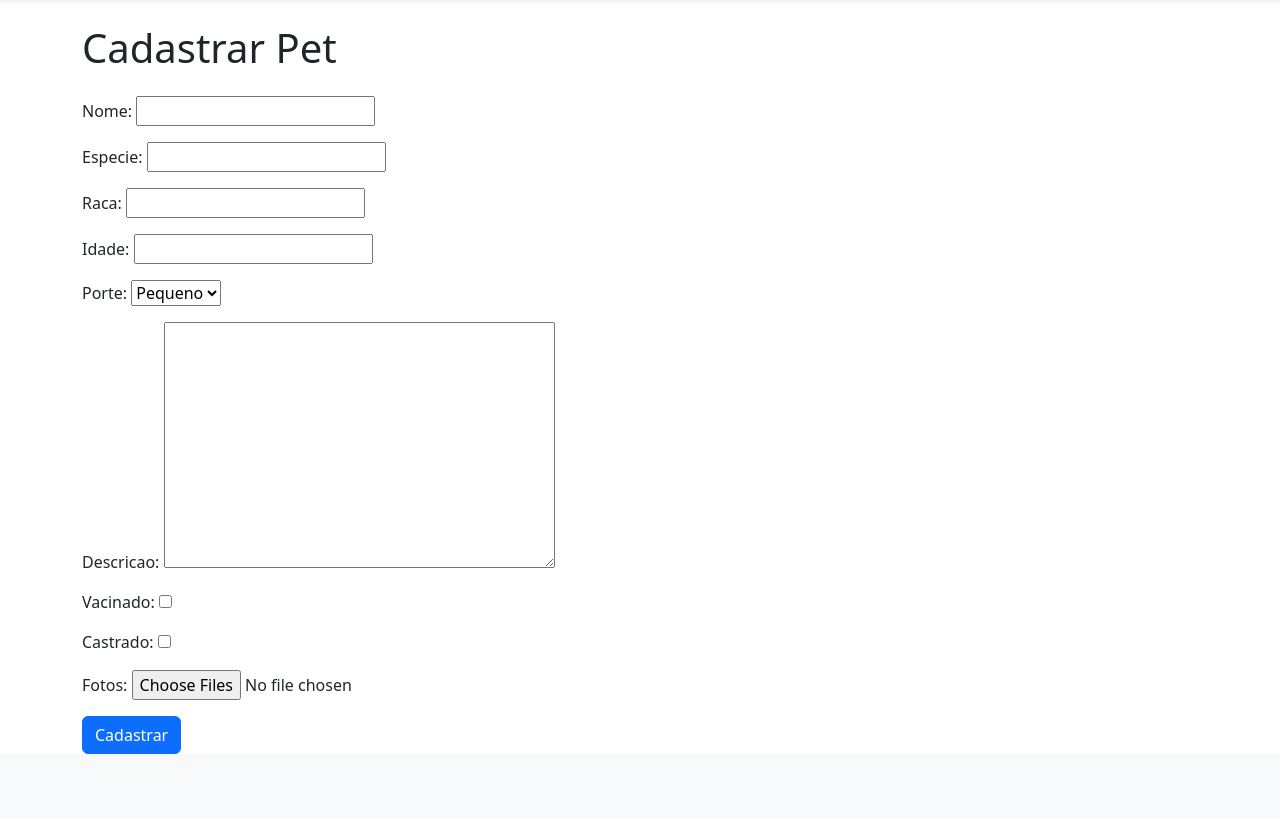
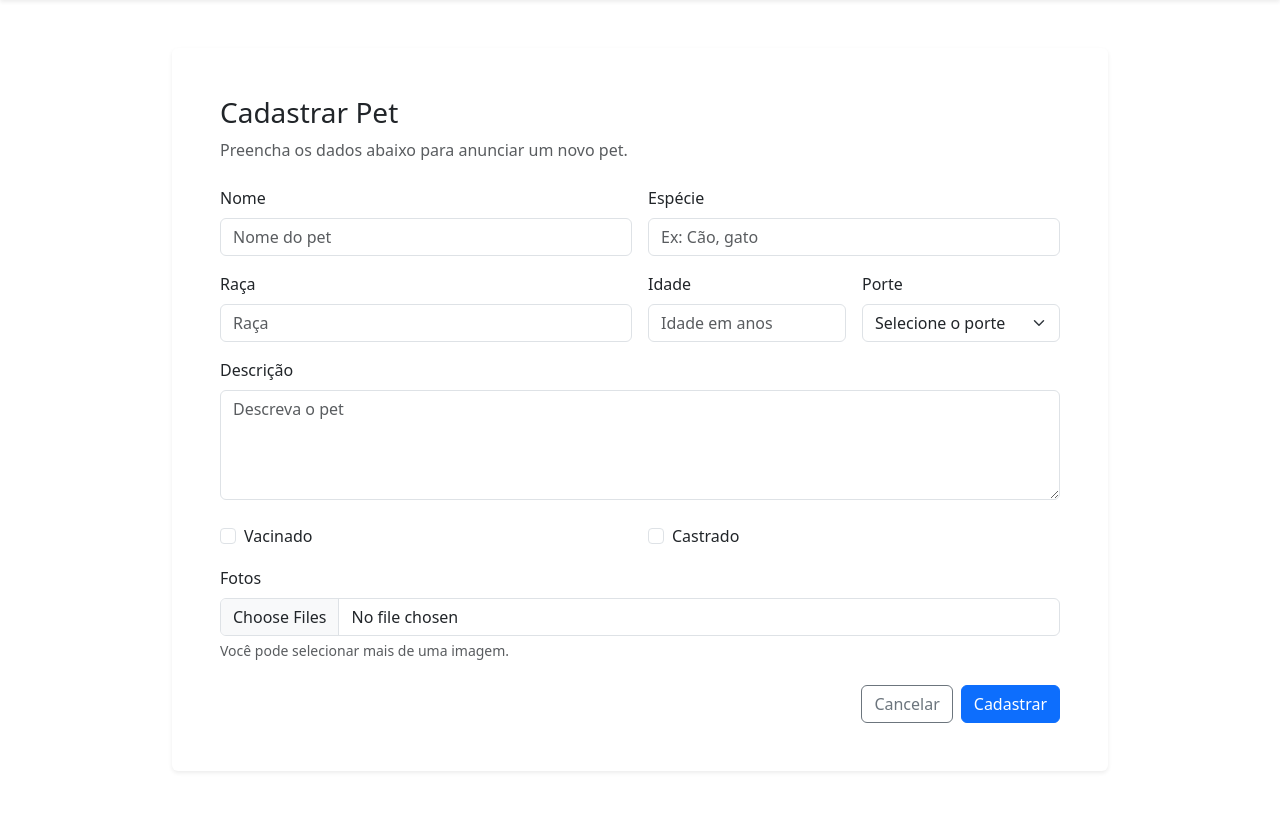
Before and after one commit to dionae1/django-checkpoint-01, a Django app: page /pets/novo/ in a window 1280 px wide. Shown: the part 56-875 px from the top of the page. Before the commit the page ends 810 px from the top, so only its background shows below. Run offline with Django 5.2, Linux system fonts and the light colour scheme; the visitor is signed in with stand-in values (Sample User, id 1); some libraries are stand-ins or nearby versions.

Commit message:
feat: adicionar melhorias visuais no forms do cadastro pet

```diff
--- a/adocao_pet/adocao/forms.py
+++ b/adocao_pet/adocao/forms.py
@@ -4,10 +4,16 @@ from django import forms
 class MultipleImageInput(forms.ClearableFileInput):
     allow_multiple_selected = True
 
+    def __init__(self, attrs=None):
+        default_attrs = {"class": "form-control", "multiple": True}
+        if attrs:
+            default_attrs.update(attrs)
+        super().__init__(attrs=default_attrs)
+
 
 class MultipleImageField(forms.FileField):
     def __init__(self, *args, **kwargs):
-        kwargs["widget"] = MultipleImageInput
+        kwargs["widget"] = MultipleImageInput()
         super().__init__(*args, **kwargs)
 
     def clean(self, data, initial=None):
@@ -20,18 +26,42 @@ class MultipleImageField(forms.FileField):
 
 
 class PetForm(forms.Form):
-    nome = forms.CharField(max_length=100)
-    especie = forms.CharField(max_length=100)
-    raca = forms.CharField(max_length=100)
-    idade = forms.IntegerField()
+    nome = forms.CharField(
+        max_length=100,
+        widget=forms.TextInput(attrs={"class": "form-control", "placeholder": "Nome do pet"}),
+    )
+    especie = forms.CharField(
+        max_length=100,
+        widget=forms.TextInput(attrs={"class": "form-control", "placeholder": "Ex: Cão, gato"}),
+    )
+    raca = forms.CharField(
+        max_length=100,
+        widget=forms.TextInput(attrs={"class": "form-control", "placeholder": "Raça"}),
+    )
+    idade = forms.IntegerField(
+        min_value=0,
+        widget=forms.NumberInput(attrs={"class": "form-control", "placeholder": "Idade em anos"}),
+    )
     porte = forms.ChoiceField(
         choices=[
+            ("", "Selecione o porte"),
             ("pequeno", "Pequeno"),
             ("médio", "Médio"),
             ("grande", "Grande"),
-        ]
+        ],
+        widget=forms.Select(attrs={"class": "form-select"}),
     )
-    descricao = forms.CharField(widget=forms.Textarea)
-    vacinado = forms.BooleanField(required=False)
-    castrado = forms.BooleanField(required=False)
+    descricao = forms.CharField(
+        widget=forms.Textarea(
+            attrs={"class": "form-control", "rows": 4, "placeholder": "Descreva o pet"}
+        )
+    )
+    vacinado = forms.BooleanField(
+        required=False,
+        widget=forms.CheckboxInput(attrs={"class": "form-check-input"}),
+    )
+    castrado = forms.BooleanField(
+        required=False,
+        widget=forms.CheckboxInput(attrs={"class": "form-check-input"}),
+    )
     fotos = MultipleImageField(required=False)
--- a/adocao_pet/adocao/templates/novo_pet.html
+++ b/adocao_pet/adocao/templates/novo_pet.html
@@ -20,11 +20,108 @@
 
     {% include 'nav.html' %}
 
-    <div class="container mt-4">
-        <h1 class="mb-4">Cadastrar Pet</h1>
-        <form method="post" enctype="multipart/form-data">
-            {% csrf_token %}
-            {{ form.as_p }}
-            <button type="submit" class="btn btn-primary">Cadastrar</button>
+    <div class="container py-5" style="max-width: 960px;">
+        <div class="card shadow-sm border-0">
+            <div class="card-body p-4 p-md-5">
+                <div class="mb-4">
+                    <h1 class="h3 mb-2">Cadastrar Pet</h1>
+                    <p class="text-muted mb-0">Preencha os dados abaixo para anunciar um novo pet.</p>
+                </div>
+
+                {% if form.non_field_errors %}
+                <div class="alert alert-danger">
+                    {{ form.non_field_errors }}
+                </div>
+                {% endif %}
+
+                <form method="post" enctype="multipart/form-data" novalidate>
+                    {% csrf_token %}
+
+                    <div class="row g-3">
+                        <div class="col-md-6">
+                            <label for="id_nome" class="form-label">Nome</label>
+                            {{ form.nome }}
+                            {% if form.nome.errors %}
+                            <div class="text-danger small">{{ form.nome.errors|join:", " }}</div>
+                            {% endif %}
+                        </div>
+
+                        <div class="col-md-6">
+                            <label for="id_especie" class="form-label">Espécie</label>
+                            {{ form.especie }}
+                            {% if form.especie.errors %}
+                            <div class="text-danger small">{{ form.especie.errors|join:", " }}</div>
+                            {% endif %}
+                        </div>
+
+                        <div class="col-md-6">
+                            <label for="id_raca" class="form-label">Raça</label>
+                            {{ form.raca }}
+                            {% if form.raca.errors %}
+                            <div class="text-danger small">{{ form.raca.errors|join:", " }}</div>
+                            {% endif %}
+                        </div>
+
+                        <div class="col-md-3">
+                            <label for="id_idade" class="form-label">Idade</label>
+                            {{ form.idade }}
+                            {% if form.idade.errors %}
+                            <div class="text-danger small">{{ form.idade.errors|join:", " }}</div>
+                            {% endif %}
+                        </div>
+
+                        <div class="col-md-3">
+                            <label for="id_porte" class="form-label">Porte</label>
+                            {{ form.porte }}
+                            {% if form.porte.errors %}
+                            <div class="text-danger small">{{ form.porte.errors|join:", " }}</div>
+                            {% endif %}
+                        </div>
+
+                        <div class="col-12">
+                            <label for="id_descricao" class="form-label">Descrição</label>
+                            {{ form.descricao }}
+                            {% if form.descricao.errors %}
+                            <div class="text-danger small">{{ form.descricao.errors|join:", " }}</div>
+                            {% endif %}
+                        </div>
+
+                        <div class="col-md-6">
+                            <div class="form-check mt-2">
+                                {{ form.vacinado }}
+                                <label for="id_vacinado" class="form-check-label">Vacinado</label>
+                            </div>
+                            {% if form.vacinado.errors %}
+                            <div class="text-danger small">{{ form.vacinado.errors|join:", " }}</div>
+                            {% endif %}
+                        </div>
+
+                        <div class="col-md-6">
+                            <div class="form-check mt-2">
+                                {{ form.castrado }}
+                                <label for="id_castrado" class="form-check-label">Castrado</label>
+                            </div>
+                            {% if form.castrado.errors %}
+                            <div class="text-danger small">{{ form.castrado.errors|join:", " }}</div>
+                            {% endif %}
+                        </div>
+
+                        <div class="col-12">
+                            <label for="id_fotos" class="form-label">Fotos</label>
+                            {{ form.fotos }}
+                            <div class="form-text">Você pode selecionar mais de uma imagem.</div>
+                            {% if form.fotos.errors %}
+                            <div class="text-danger small">{{ form.fotos.errors|join:", " }}</div>
+                            {% endif %}
+                        </div>
+                    </div>
+
+                    <div class="d-flex justify-content-end gap-2 mt-4">
+                        <a href="{% url 'lista_pets' %}" class="btn btn-outline-secondary">Cancelar</a>
+                        <button type="submit" class="btn btn-primary">Cadastrar</button>
+                    </div>
+                </form>
+            </div>
+        </div>
     </div>
 </body>
```
